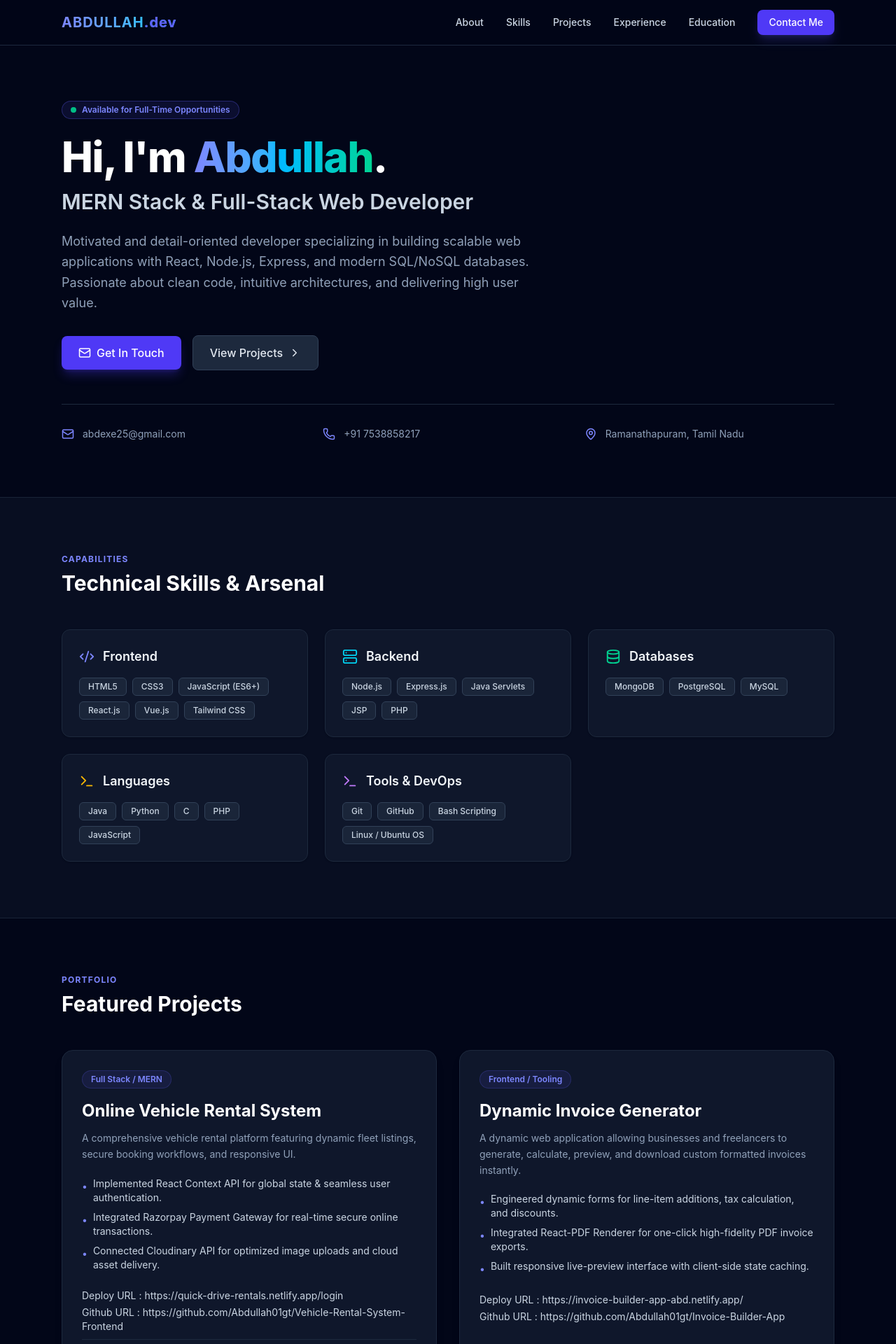
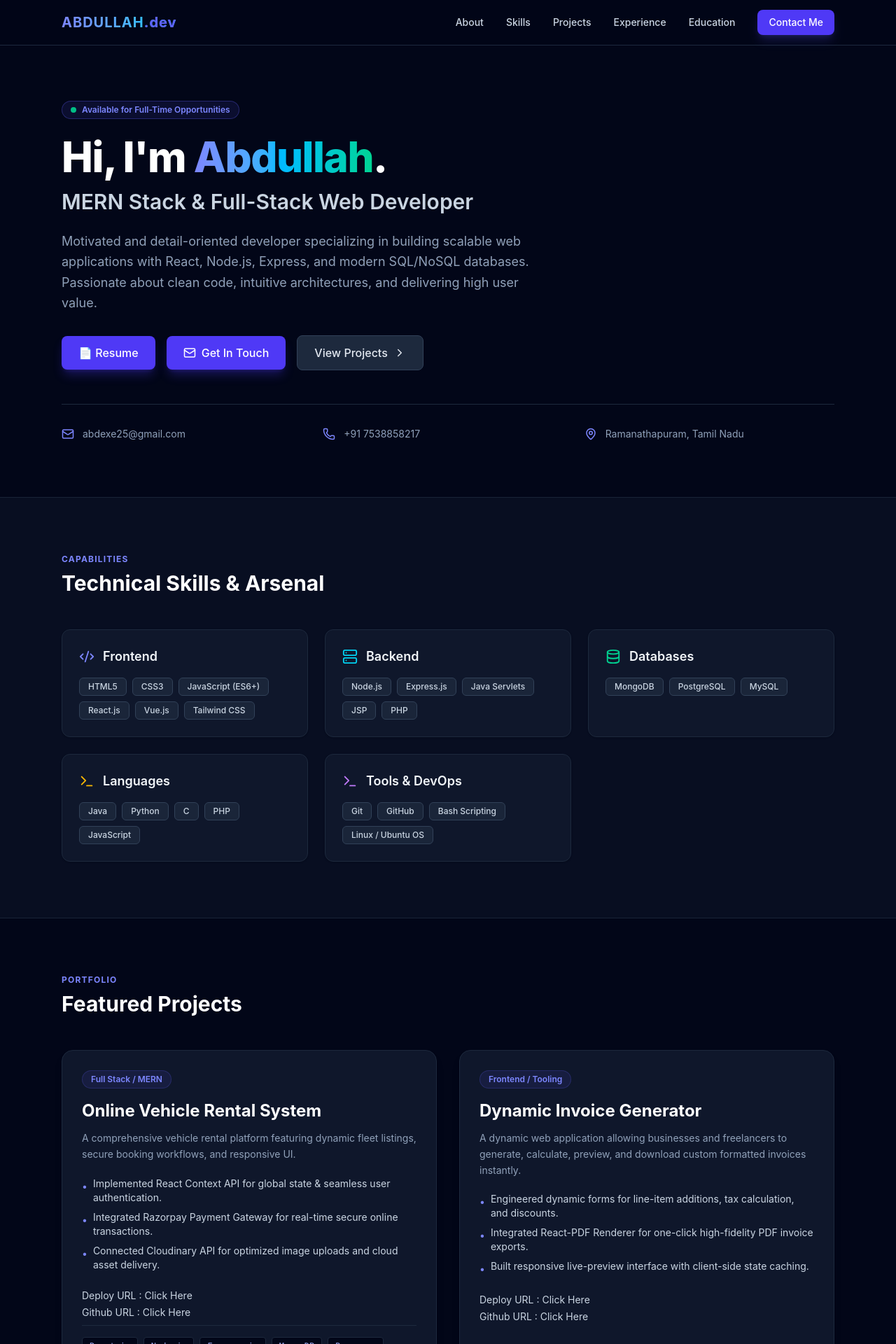
Before and after one commit to Abdullah01gt/Abdullah-Portfolio, a React (Vite) app: page / in a window 1280 px wide. Shown: the top 1920 px of the page at 70% size. Built offline with nearby package versions, Linux system fonts and the light colour scheme.

Commit message:
Added Links

```diff
--- a/src/Portfolio.jsx
+++ b/src/Portfolio.jsx
@@ -95,21 +95,21 @@ export default function Portfolio() {
       degree: 'B.E. Computer Science and Engineering',
       institution: 'Mohamed Sathak Engineering College, Kilakarai',
       period: '2021 – 2025',
-      detail: 'CGPA: 7.78 / 10'
+
     },
     {
       degree: 'Higher Secondary Education (HSC & SSLC)',
       institution: 'Mohamed Sathak Dastagir Matric Hr Sec School, Ramanathapuram',
       period: '2020',
-      detail: 'HSC (12th): 70% | SSLC (10th): 83.2%'
+
     }
   ];
 
   const certifications = [
-    { title: 'AI-Integrated Full Stack Development', issuer: 'IIT-M & HCL GUVI' },
-    { title: 'MERN Stack Web Development Bootcamp', issuer: 'Dr. Angela Yu (Udemy)' },
-    { title: 'Git & GitHub Masterclass', issuer: 'Academind (Udemy)' },
-    { title: 'Complete Python Programming Masterclass', issuer: 'Jose Portilla (Udemy)' }
+    { title: 'AI-Integrated Full Stack Development', issuer: 'IIT-M & HCL GUVI', link:"https://drive.google.com/file/d/1axC2IcLUcljnITd6727MzCymg7i2DVA1/view?usp=sharing" },
+    { title: 'MERN Stack Web Development Bootcamp', issuer: 'Dr. Angela Yu (Udemy)', link:"https://drive.google.com/file/d/1Q6XcuBTFDAqwl6NmZjb13tkXnn7jdzmW/view?usp=sharing" },
+    { title: 'Git & GitHub Masterclass', issuer: 'Academind (Udemy)', link:"https://drive.google.com/file/d/1lpsT5h8K7-wwQeHdXmAWFAxI_hHYhOcP/view?usp=sharing" },
+    { title: 'Complete Python Programming Masterclass', issuer: 'Jose Portilla (Udemy)', link:"https://drive.google.com/file/d/15yxwcVHxwRpLBadolhF0IVqB0S4_dUk8/view?usp=sharing" }
   ];
 
   return (
@@ -184,12 +184,21 @@ export default function Portfolio() {
 
         {/* CTA Buttons */}
         <div className="flex flex-wrap items-center gap-4">
-          <a
+
+           <a
+            href="https://drive.google.com/file/d/1s5C9DIBxcb9VdWQOlbhUVntpf-jhtGh8/view?usp=sharing"
+            className="px-6 py-3 rounded-lg bg-indigo-600 hover:bg-indigo-500 text-white font-medium transition shadow-lg shadow-indigo-600/30 flex items-center gap-2"
+          >
+            📄 Resume
+          </a>
+
+           <a
             href="#contact"
             className="px-6 py-3 rounded-lg bg-indigo-600 hover:bg-indigo-500 text-white font-medium transition shadow-lg shadow-indigo-600/30 flex items-center gap-2"
           >
             <Mail size={18} /> Get In Touch
           </a>
+
           <a
             href="#projects"
             className="px-6 py-3 rounded-lg bg-slate-800 hover:bg-slate-700 text-slate-200 font-medium transition border border-slate-700 flex items-center gap-2"
@@ -286,8 +295,8 @@ export default function Portfolio() {
                   ))}
                 </div>
                 <div className="space-y-1 mb-2">
-                  <p className="text-sm text-slate-300 "> Deploy URL : <a href={project.liveLink} className="cursor-pointer hover:text-violet-400">{project.liveLink}</a></p>
-                  <p className="text-sm text-slate-300 "> Github URL : <a href={project.githubLink} className="cursor-pointer hover:text-violet-400"> {project.githubLink}</a></p>
+                  <p className="text-sm text-slate-300 "> Deploy URL : <a href={project.liveLink} className="cursor-pointer hover:text-violet-400">Click Here</a></p>
+                  <p className="text-sm text-slate-300 "> Github URL : <a href={project.githubLink} className="cursor-pointer hover:text-violet-400"> Click Here</a></p>
                 </div>
               </div>
 
@@ -358,7 +367,7 @@ export default function Portfolio() {
                   <span className="text-xs font-mono text-indigo-400">{edu.period}</span>
                   <h4 className="text-lg font-bold text-white mt-1">{edu.degree}</h4>
                   <p className="text-sm text-slate-300 mt-1">{edu.institution}</p>
-                  <p className="text-xs font-medium text-emerald-400 mt-2">{edu.detail}</p>
+                 { edu.detail && <p className="text-xs font-medium text-emerald-400 mt-2">{edu.detail}</p>}
                 </div>
               ))}
             </div>
@@ -376,6 +385,8 @@ export default function Portfolio() {
                   <div>
                     <h4 className="text-base font-semibold text-white">{cert.title}</h4>
                     <p className="text-xs text-slate-400 mt-1">{cert.issuer}</p>
+                    <p className="text-xs text-slate-400 mt-1">Certificate Link: <a href={cert.link} className="cursor-pointer hover:text-violet-400"> Click Here</a></p>
+
                   </div>
                   <Award className="text-slate-700" size={20} />
                 </div>
```
Also changed, not shown: 1 other file (tests, documents, lock files or other folders).
